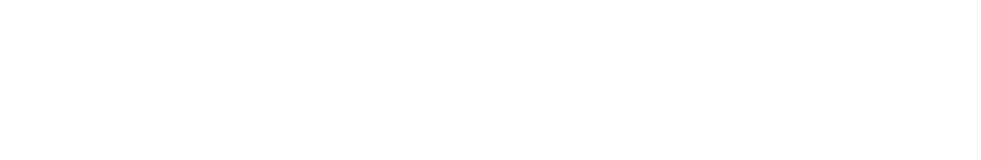
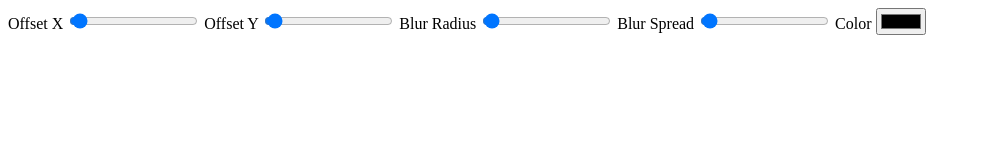
Before and after one commit to HanningtoneM/Box-shadow-generator, a plain HTML site: page index.html in a window 1280 px wide. Shown: the whole page, without its empty margins (0-981 px from the left). Drawn offline with Linux system fonts and the light colour scheme.

Commit message:
Add input html

```diff
--- a/index.html
+++ b/index.html
@@ -3,9 +3,20 @@
 <head>
     <meta charset="UTF-8">
     <meta name="viewport" content="width=device-width, initial-scale=1.0">
-    <title>Reaction Time Game</title>
+    <title>Box Shadow Generator</title>
 </head>
 <body>
-
+    <div class="box">
+        <label>Offset X</label>
+        <input title="x input" class="offset-x" type="range" min="0" max="100" value="2">
+        <label>Offset Y</label>
+        <input title="y input" class="offset-y" type="range" min="0" max="100" value="2">
+        <label>Blur Radius</label>
+        <input title="blur radius" class="blur-radius" type="range" min="0" max="100" value="2">
+        <label>Blur Spread</label>
+        <input title="Blur Spread" class="blur-spread" type="range" min="0" max="100" value="2">
+        <label>Color</label>
+        <input title="Color" class="color" type="color" value="#000000">
+    </div>
 </body>
 </html>
```
